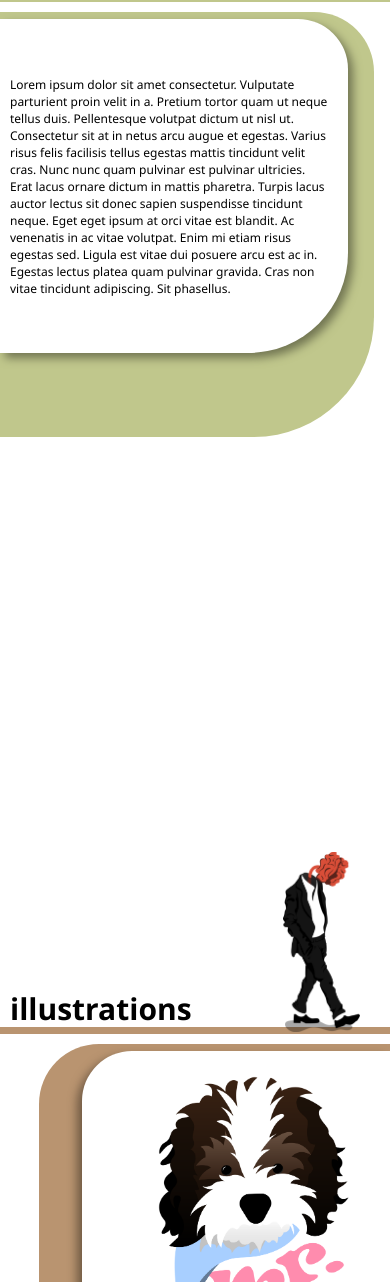
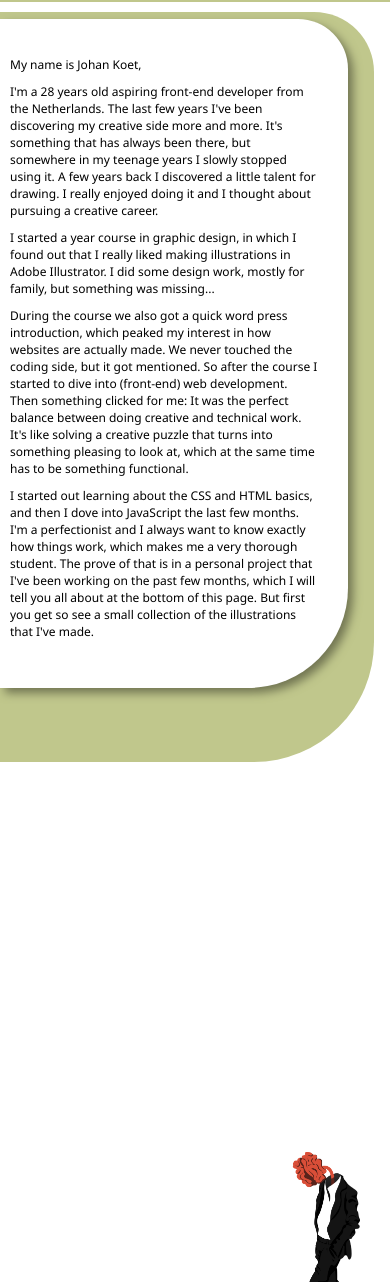
Before and after one commit to Johan-Leo/johankoet, a plain HTML site: page index.html in a window 390 px wide. Shown: the part 318-1600 px from the top of the page. Drawn offline with Linux system fonts and the light colour scheme.

Commit message:
add text, adjust site to text, only use png images, try to make everything work responsively on all sizes

```diff
--- a/index.html
+++ b/index.html
@@ -33,28 +33,34 @@
             <div class="lower-wrapper">
                 <div class="upper-wrapper">
                     <p>
-                        Lorem ipsum dolor sit amet consectetur. Vulputate parturient proin velit in a. Pretium
-                        tortor
-                        quam ut
-                        neque tellus duis. Pellentesque volutpat dictum ut nisl ut. Consectetur sit at in netus
-                        arcu
-                        augue
-                        et
-                        egestas. Varius risus felis facilisis tellus egestas mattis tincidunt velit cras. Nunc
-                        nunc
-                        quam
-                        pulvinar est pulvinar ultricies. Erat lacus ornare dictum in mattis pharetra. Turpis
-                        lacus
-                        auctor
-                        lectus
-                        sit donec sapien suspendisse tincidunt neque. Eget eget ipsum at orci vitae est blandit.
-                        Ac
-                        venenatis in
-                        ac vitae volutpat. Enim mi etiam risus egestas sed. Ligula est vitae dui posuere arcu
-                        est ac
-                        in.
-                        Egestas
-                        lectus platea quam pulvinar gravida. Cras non vitae tincidunt adipiscing. Sit phasellus.
+                        My name is Johan Koet,
+                    </p>
+                    <p>
+                        I'm a 28 years old aspiring front-end developer from the Netherlands.
+                        The last few years I've been discovering my creative side more and more. It's something that has
+                        always been there, but somewhere in my teenage years I slowly stopped using it. A few years back
+                        I discovered a little talent for drawing. I really enjoyed doing it and I thought about pursuing
+                        a creative career.
+                    </p>
+                    <p>
+                        I started a year course in graphic design, in which I found out that I really liked making
+                        illustrations in Adobe Illustrator. I did some design work, mostly for family, but something was
+                        missing...
+                    </p>
+                    <p>
+                        During the course we also got a quick word press introduction, which peaked my interest in how
+                        websites are actually made. We never touched the coding side, but it got mentioned. So after the
+                        course I started to dive into (front-end) web development. Then something clicked for me: It was
+                        the perfect balance between doing creative and technical work. It's like solving a creative
+                        puzzle that turns into something pleasing to look at, which at the same time has to be something
+                        functional.
+                    </p>
+                    <p>
+                        I started out learning about the CSS and HTML basics, and then I dove into JavaScript the last
+                        few months. I'm a perfectionist and I always want to know exactly how things work, which makes
+                        me a very thorough student. The prove of that is in a personal project that I've been working on
+                        the past few months, which I will tell you all about at the bottom of this page. But first you
+                        get so see a small collection of the illustrations that I've made.
                     </p>
                 </div>
             </div>
@@ -62,7 +68,7 @@
 
 
         <section id="illustrations">
-            <img id="justabrain" src="./justabrain.png" alt="Illustration of a walking suit with a brain">
+            <img id="justabrain" src="./brain-left.png" alt="Illustration of a walking suit with a brain">
             <h2 id="illustrations-h2">illustrations</h2>
             <div class="deco-bar" id="bar2"></div>
             <div class="lower-wrapper">
--- a/script.js
+++ b/script.js
@@ -46,9 +46,22 @@ window.addEventListener("scroll", () => {
     flowers.classList.remove("move-right");
   }
 
-  if (scrollValue >= 1584) {
+  if (scrollValue >= 1584 && window.matchMedia("(max-width: 1200px)").matches) {
+    justABrain.classList.add("move-right");
+  } else if (
+    scrollValue >= 1584 &&
+    window.matchMedia("(min-width: 1200px)").matches
+  ) {
     justABrain.classList.add("move-left");
-  } else {
+  } else if (
+    scrollValue < 1584 &&
+    window.matchMedia("(max-width: 1200px)").matches
+  ) {
+    justABrain.classList.remove("move-right");
+  } else if (
+    scrollValue < 1584 &&
+    window.matchMedia("(min-width: 1200px)").matches
+  ) {
     justABrain.classList.remove("move-left");
   }
 });
@@ -65,56 +78,42 @@ menuButton.addEventListener("click", () => {
   }
 });
 
-window.addEventListener("resize", () => {
-  const width = window.matchMedia("(max-width: 1200px)");
-  if (width.matches) {
-    justABrain.src = "./brain-left.png";
-  } else {
-    justABrain.src = "./justabrain.png";
-  }
-});
-
 let illustrationCounter = 0;
 
 const illustrationsArr = [
   "habib.png",
   "spiky.png",
-  "afgrond.jpg",
   "APPS.png",
-  "bergen.jpg",
-  "bigdog.jpg",
   "Boeket.png",
-  "gevangen.jpg",
   "justabrain.png",
-  "koelkast.png",
-  "meditatie.jpg",
-  "natuur.jpg",
 ];
 
-displayedIllustration.src = illustrationsArr[illustrationCounter];
+const updateIllustration = function () {
+  displayedIllustration.src = illustrationsArr[illustrationCounter];
+  console.log(illustrationCounter);
+};
+updateIllustration();
 
 for (let i = 0; i < illustrationButtons.length; i++) {
   illustrationButtons[i].addEventListener("click", () => {
-    if (
-      illustrationButtons[i].classList.contains("next") &&
-      illustrationCounter <= illustrationCounter.length
-    ) {
-      illustrationCounter += 1;
-    } else if (
-      illustrationButtons[i].classList.contains("previous") &&
-      illustrationCounter >= 0
-    ) {
-      illustrationCounter -= 1;
-    } else if (
-      illustrationButtons[i].classList.contains("next") &&
-      illustrationCounter <= illustrationCounter.length - 1
-    ) {
-      illustrationCounter = 0;
-    } else if (
-      illustrationButtons[i].classList.contains("previous") &&
-      illustrationCounter === 0
-    ) {
-      illustrationCounter = illustrationsArr.length - 1;
+    console.log("click", illustrationButtons[i]);
+
+    if (illustrationButtons[i].classList.contains("next")) {
+      if (illustrationCounter === illustrationsArr.length - 1) {
+        illustrationCounter = 0;
+      } else {
+        illustrationCounter += 1;
+      }
+      updateIllustration();
+    }
+
+    if (illustrationButtons[i].classList.contains("previous")) {
+      if (illustrationCounter === 0) {
+        illustrationCounter = illustrationsArr.length - 1;
+      } else {
+        illustrationCounter -= 1;
+      }
+      updateIllustration();
     }
   });
 }
--- a/style.css
+++ b/style.css
@@ -144,11 +144,13 @@ section>a {
 }
 
 img {
-    height: 80%;
+    height: 70%;
 }
 
 .lower-wrapper {
-    height: 700px;
+    display: flex;
+    flex-direction: column;
+    height: 750px;
     width: 90%;
     border-top-right-radius: 132px;
     border-bottom-right-radius: 175px;
@@ -161,13 +163,18 @@ img {
     display: flex;
     flex-direction: column;
     justify-content: center;
-    height: 80%;
+    height: 90%;
     width: 90%;
     border-top-right-radius: 103px;
     border-bottom-right-radius: 202px;
     background-color: white;
-    padding: 10px 20% 10px 0px;
+    padding: 10px 50px 10px 0px;
     box-shadow: 5px 5px 10px #717552;
+}
+
+.upper-wrapper p {
+    margin: 0px;
+    margin-bottom: 10px;
 }
 
 #illustrations {
@@ -296,7 +303,6 @@ a>img:hover {
 
     .lower-wrapper {
         padding-top: 7px;
-        height: 575px;
         border-top-right-radius: 100px;
         border-bottom-right-radius: 140px;
     }
@@ -355,6 +361,7 @@ a>img:hover {
         height: auto;
         padding: 0;
         z-index: -1;
+        transition: z-index 0.1s 0.2s;
     }
 
     .index-up {
@@ -381,12 +388,11 @@ a>img:hover {
     }
 
     ul {
-        display: grid;
-        position: relative;
+        display: flex;
+        flex-direction: row;
         z-index: -1;
-        grid-template-columns: 1fr 1fr 1fr 1fr;
         justify-content: space-between;
-        transition: margin 0.2s ease-in, z-index 0.1s 0.2s;
+        transition: margin 0.2s ease-in, z-index 0.5s ease-in;
         margin: -10px 5px 0px 0px;
         list-style-type: none;
         height: 18px;
@@ -412,6 +418,10 @@ a>img:hover {
     main {
         width: 100%;
         padding-top: 50px;
+    }
+
+    .upper-wrapper {
+        padding-left: 10px;
     }
 
     h2,
@@ -443,11 +453,6 @@ a>img:hover {
 
     .lower-wrapper {
         grid-area: 3 / 1 / 4 / 3;
-    }
-
-    .upper-wrapper {
-        height: 80%;
-        padding-right: 10%;
     }
 
     #illustrations .lower-wrapper {
@@ -486,6 +491,28 @@ a>img:hover {
 }
 
 @media (max-width: 600px) {
+    section {
+        grid-template-rows: 50px 30px 1000px;
+    }
+
+    .lower-wrapper {
+        height: 1000px;
+    }
+
+    .button-wrapper {
+        justify-content: flex-end;
+    }
+
+    .next {
+        width: 70px;
+        border-top-right-radius: 0px;
+        border-bottom-right-radius: 0px;
+    }
+
+    .previous {
+        width: 70px;
+    }
+
     button:hover {
         box-shadow: 5px 5px 10px #705A44;
         transform: none;
@@ -503,6 +530,12 @@ a>img:hover {
     a>img:hover {
         transform: scale(1);
     }
+
+    .upper-wrapper img {
+        height: 45%;
+        width: auto;
+    }
+
 }
 
 @media (max-width: 450px) {
@@ -528,7 +561,7 @@ a>img:hover {
 
     .lower-wrapper {
         width: 96%;
-        height: 425px;
+        height: 750px;
         border-top-right-radius: 60px;
         border-bottom-right-radius: 120px;
     }
@@ -536,7 +569,7 @@ a>img:hover {
     .upper-wrapper {
         border-top-right-radius: 50px;
         border-bottom-right-radius: 100px;
-        padding-right: 5%;
+        padding-right: 30px;
     }
 
     #illustrations .lower-wrapper {
@@ -548,11 +581,6 @@ a>img:hover {
     #illustrations .upper-wrapper {
         border-top-left-radius: 50px;
         border-bottom-left-radius: 100px;
-    }
-
-    .upper-wrapper img {
-        width: 80%;
-        height: auto;
     }
 
     button {
```
